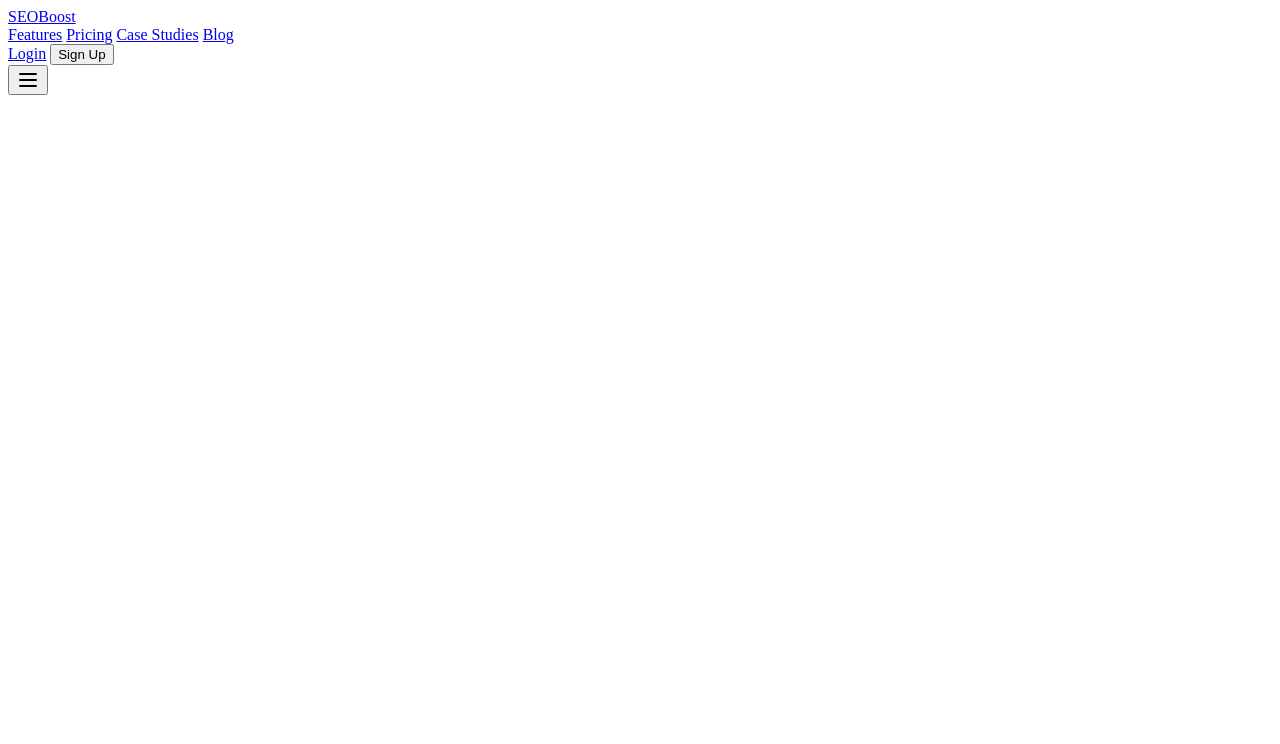
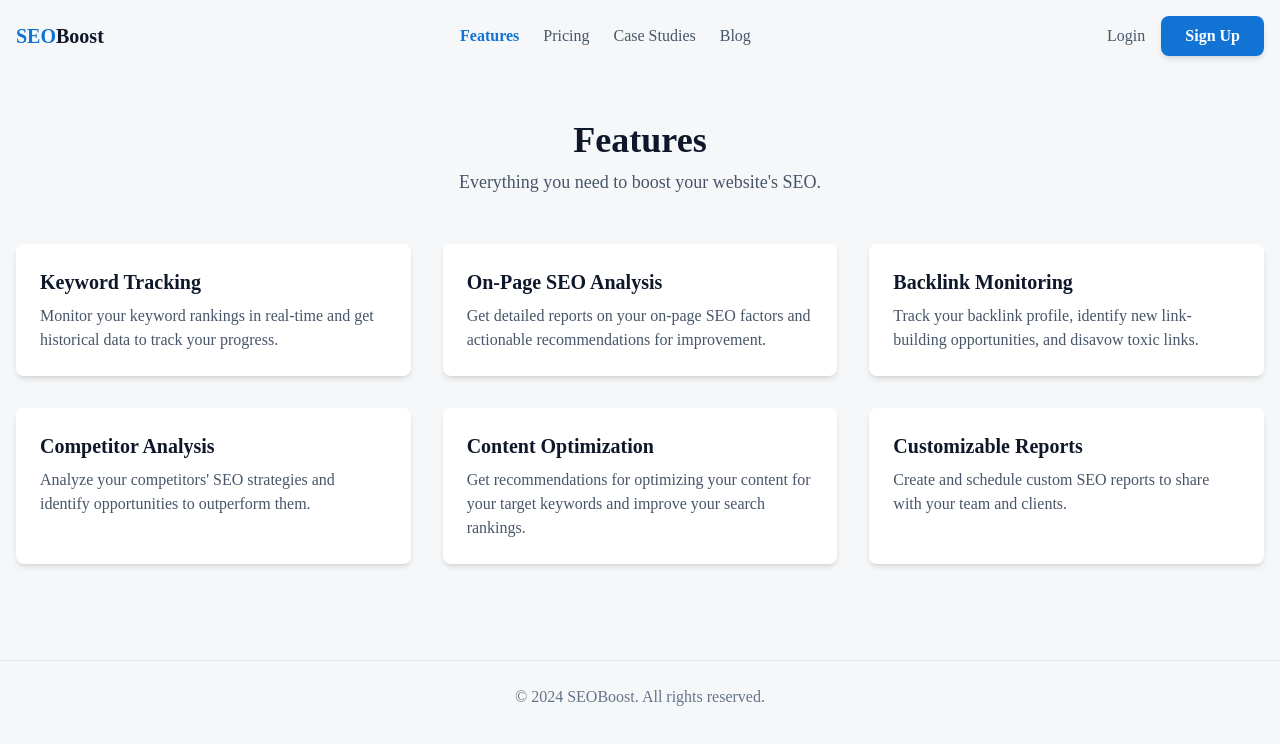
Before and after one commit to thetawavez/stitchseo, a website: page public-_features_page/code.html in a window 1280 px wide. Drawn offline with nearby package versions, Linux system fonts and the light colour scheme; a web font is replaced by a local one.

Commit message:
Add features section to the features page

```diff
--- a/public-_features_page/code.html
+++ b/public-_features_page/code.html
@@ -1,11 +1,39 @@
-
+<!DOCTYPE html>
+<html lang="en">
+<head>
+  <meta charset="UTF-8">
+  <meta name="viewport" content="width=device-width, initial-scale=1.0">
+  <title>Features - SEOBoost</title>
+  <link href="https-//fonts.googleapis.com" rel="preconnect"/>
+  <link crossorigin="" href="https-//fonts.gstatic.com" rel="preconnect"/>
+  <link href="https-//fonts.googleapis.com/css2?family=Manrope:wght@400;500;700;800&amp;display=swap" rel="stylesheet"/>
+  <script src="https://cdn.tailwindcss.com?plugins=forms,container-queries"></script>
+  <script>
+    tailwind.config = {
+      darkMode: "class",
+      theme: {
+        extend: {
+          colors: {
+            "primary": "#1173d4",
+            "background-light": "#f6f7f8",
+            "background-dark": "#101922",
+          },
+          fontFamily: {
+            "display": ["Manrope"]
+          },
+        },
+      },
+    }
+  </script>
+</head>
+<body class="bg-background-light dark:bg-background-dark font-display">
   <header class="bg-background-light/80 dark:bg-background-dark/80 sticky top-0 z-10 backdrop-blur-sm">
     <div class="container mx-auto flex items-center justify-between p-4">
       <a class="text-xl font-extrabold text-slate-900 dark:text-white" href="../index.html">
         <span class="text-primary">SEO</span>Boost
       </a>
       <nav class="hidden md:flex items-center space-x-6">
-      <a href="../public-_features_page/code.html" class="text-slate-600 dark:text-slate-300 hover:text-primary dark:hover:text-primary">Features</a>
+        <a href="./code.html" class="text-primary font-bold">Features</a>
         <a href="../public-_pricing_page/code.html" class="text-slate-600 dark:text-slate-300 hover:text-primary dark:hover:text-primary">Pricing</a>
         <a href="../public-_case_studies/code.html" class="text-slate-600 dark:text-slate-300 hover:text-primary dark:hover:text-primary">Case Studies</a>
         <a href="../public-_seo_guides_blog/code.html" class="text-slate-600 dark:text-slate-300 hover:text-primary dark:hover:text-primary">Blog</a>
@@ -25,3 +53,56 @@
       </button>
     </div>
   </header>
+
+  <main class="container mx-auto px-4 py-12">
+    <div class="text-center mb-12">
+      <h1 class="text-4xl font-extrabold text-slate-900 dark:text-white">Features</h1>
+      <p class="mt-2 text-lg text-slate-600 dark:text-slate-400">Everything you need to boost your website's SEO.</p>
+    </div>
+
+    <div class="grid grid-cols-1 md:grid-cols-2 lg:grid-cols-3 gap-8">
+      <!-- Feature 1 -->
+      <div class="bg-white dark:bg-slate-800 rounded-lg shadow-md p-6">
+        <h2 class="text-xl font-bold text-slate-900 dark:text-white mb-2">Keyword Tracking</h2>
+        <p class="text-slate-600 dark:text-slate-400">Monitor your keyword rankings in real-time and get historical data to track your progress.</p>
+      </div>
+
+      <!-- Feature 2 -->
+      <div class="bg-white dark:bg-slate-800 rounded-lg shadow-md p-6">
+        <h2 class="text-xl font-bold text-slate-900 dark:text-white mb-2">On-Page SEO Analysis</h2>
+        <p class="text-slate-600 dark:text-slate-400">Get detailed reports on your on-page SEO factors and actionable recommendations for improvement.</p>
+      </div>
+
+      <!-- Feature 3 -->
+      <div class="bg-white dark:bg-slate-800 rounded-lg shadow-md p-6">
+        <h2 class="text-xl font-bold text-slate-900 dark:text-white mb-2">Backlink Monitoring</h2>
+        <p class="text-slate-600 dark:text-slate-400">Track your backlink profile, identify new link-building opportunities, and disavow toxic links.</p>
+      </div>
+
+      <!-- Feature 4 -->
+      <div class="bg-white dark:bg-slate-800 rounded-lg shadow-md p-6">
+        <h2 class="text-xl font-bold text-slate-900 dark:text-white mb-2">Competitor Analysis</h2>
+        <p class="text-slate-600 dark:text-slate-400">Analyze your competitors' SEO strategies and identify opportunities to outperform them.</p>
+      </div>
+
+      <!-- Feature 5 -->
+      <div class="bg-white dark:bg-slate-800 rounded-lg shadow-md p-6">
+        <h2 class="text-xl font-bold text-slate-900 dark:text-white mb-2">Content Optimization</h2>
+        <p class="text-slate-600 dark:text-slate-400">Get recommendations for optimizing your content for your target keywords and improve your search rankings.</p>
+      </div>
+
+      <!-- Feature 6 -->
+      <div class="bg-white dark:bg-slate-800 rounded-lg shadow-md p-6">
+        <h2 class="text-xl font-bold text-slate-900 dark:text-white mb-2">Customizable Reports</h2>
+        <p class="text-slate-600 dark:text-slate-400">Create and schedule custom SEO reports to share with your team and clients.</p>
+      </div>
+    </div>
+  </main>
+
+  <footer class="bg-background-light dark:bg-background-dark border-t border-slate-200 dark:border-slate-800/50 mt-12">
+    <div class="container mx-auto p-6 text-center text-slate-500 dark:text-slate-400">
+      <p>© 2024 SEOBoost. All rights reserved.</p>
+    </div>
+  </footer>
+</body>
+</html>
```
Lines whose indentation alone changed are shown as unchanged.
